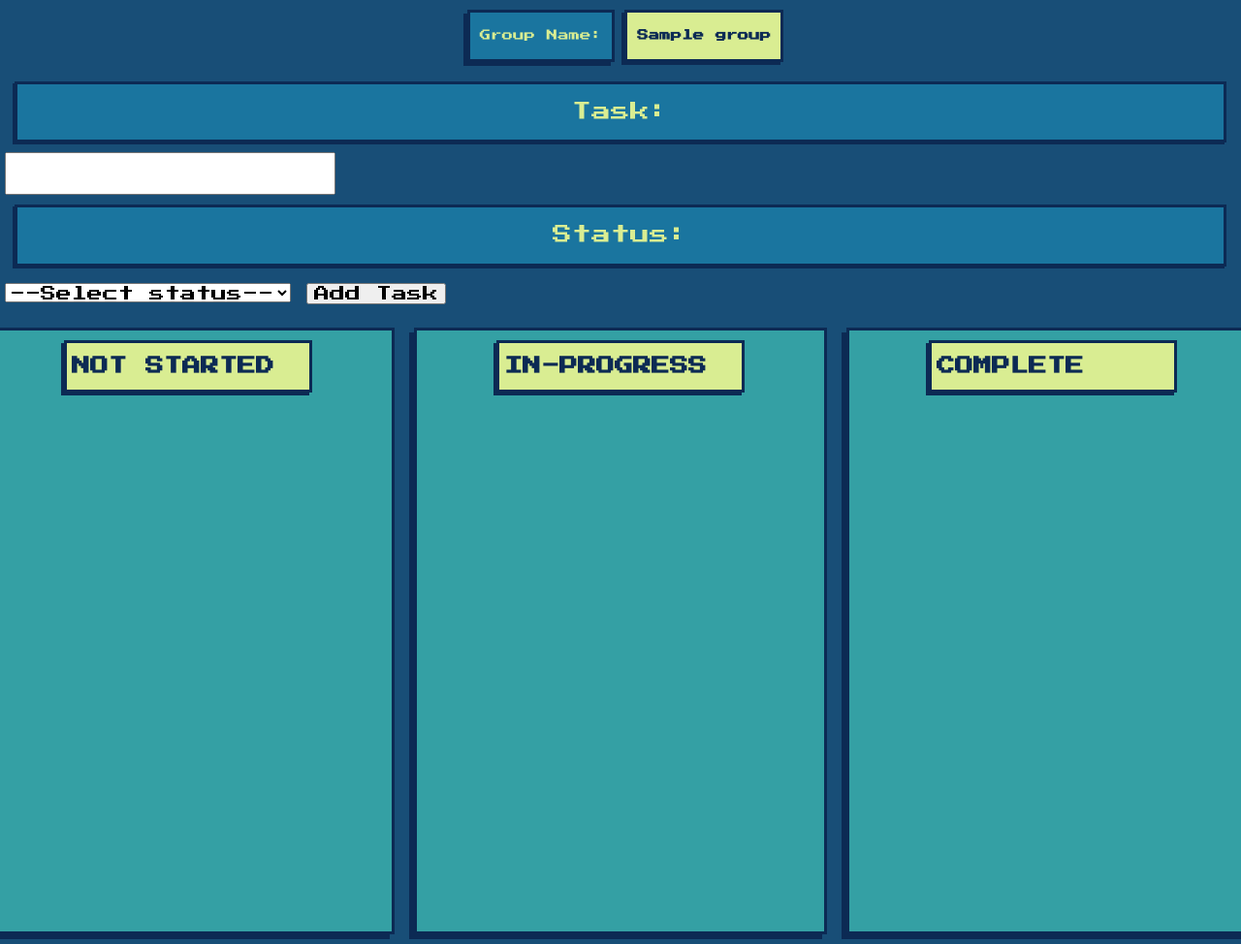
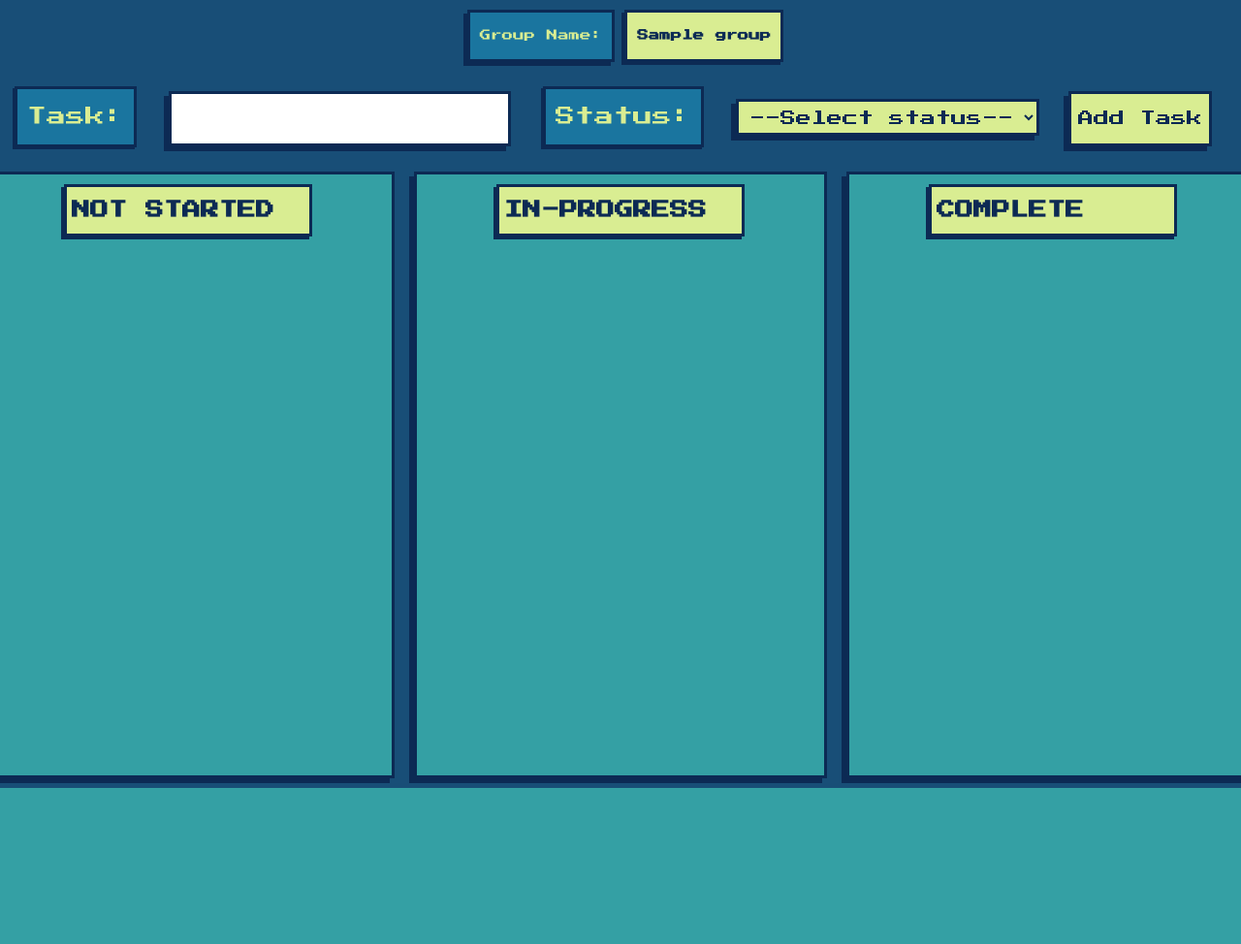
Before and after one commit to alyssa-yee/TaskBoard-2.0, a Flask app: template templates/TaskBoard.html in a window 1280 px wide. Shown: the part 87-1061 px from the top of the page at 97% size. After the commit the page ends 900 px from the top, so only its background shows below. Run offline with Flask 3, Linux system fonts and the light colour scheme; the template is opened without the code that fills it: most values are stand-ins (such as "Sample title", 1, 10 or a date in 2020).

Commit message:
add button works

```diff
--- a/app.py
+++ b/app.py
@@ -77,10 +77,10 @@ def join_group():
 @app.route('/create_task', methods=['POST'])
 def create_task():
     group = session.get('group')
-    task = request.form.get('task')
-    status = request.form.get('status')
+    task = request.form['task_name']
+    status = request.form['task_status']
     insert_task(task, group, status)
-    return ('', 204)
+    return redirect(url_for('taskboard'))
 
 
 
--- a/db.py
+++ b/db.py
@@ -114,7 +114,9 @@ def insert_task(taskname, groupname, taskstatus): #argument parameters ---> task
         from groups
         where group_name =  '{}' """.format(groupname)
     cursor = conn.cursor()
-    groupID = cursor.execute(sql)
+    cursor.execute(sql)
+    fetched = cursor.fetchone()
+    groupID = fetched[0]
     cursor.execute( """INSERT into task (task_name, task_status, group_id)
                    VALUES (?,?,?)""", ( taskname, taskstatus, groupID))
 
--- a/static/styles.css
+++ b/static/styles.css
@@ -463,3 +463,17 @@ label {
   padding-top: 50px;
   margin-left: 20px;
 }
+
+.add-task-labels{
+  display: inline-flex;
+  position: center;
+
+}
+
+#nav-item-spec {
+  padding: 7px;
+  margin: 7px;
+  border: solid 3px #0c2a54;
+  box-shadow: -5px 5px #0c2a54;
+  color: #0c2a54;
+}
--- a/templates/TaskBoard.html
+++ b/templates/TaskBoard.html
@@ -38,19 +38,19 @@
         </div>
         <div>
             <div className="form-items">
-                <form action ="{{ url_for('create_task') }}" method = POST>
-                    <label for="task-input">Task:</label>
-                    <input type="text" id="task-input" required>
+                <form action ="{{ url_for('create_task') }}" method = "post">
+                    <label class = "add-task-labels"for="task-input">Task:</label>
+                    <input type="text" id="nav-item-spec" name="task_name" required />
 
-                    <label for="status-select">Status:</label>
-                    <select id="status-select" required>
+                    <label class = "add-task-labels" for="status-select">Status:</label>
+                    <select id="nav-item" name="task_status" required>
                     <option value="">--Select status--</option>
                     <option value="NS">Not Started</option>
                     <option value="IP">In Progress</option>
                     <option value="C">Complete</option>
                     </select>
 
-                    <input type="submit" value="Add Task">
+                    <input id="nav-item" type="submit" value="Add Task">
                 </form>
             </div>
         </div>
```
